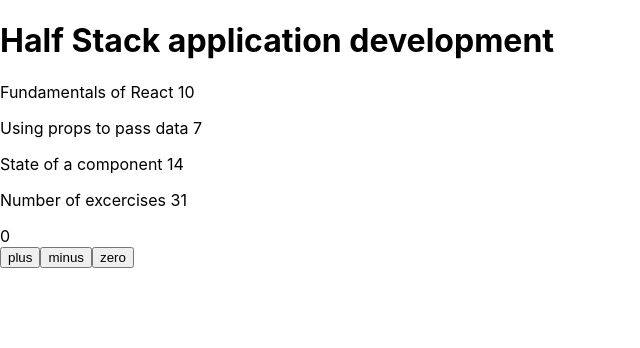
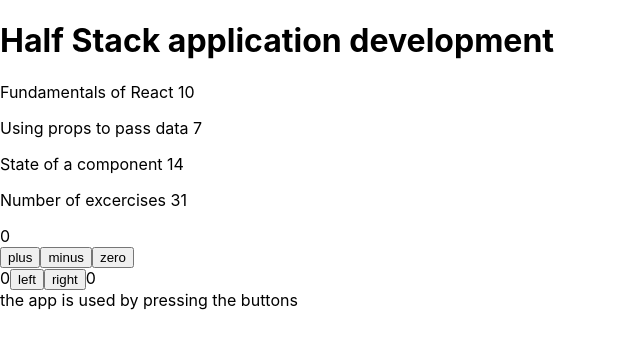
Before and after one commit to edvio4/part1, a React (Create React App) app: page / in a window 1280 px wide. Shown: the top 348 px of the page, without its empty margins (0-640 px from the left). Built offline with nearby package versions, Linux system fonts and the light colour scheme.

Commit message:
put each part into own component file

```diff
--- a/src/App.js
+++ b/src/App.js
@@ -1,101 +1,16 @@
 import React, { useState } from 'react';
 import logo from './logo.svg';
 import './App.css';
-
-// Part 1a,b
-const Header = (props) => {
-    return (
-        <h1>{props.course}</h1>
-    );
-}
-
-const Part = (props) => {
-    return (
-        <p>{props.part} {props.exercises}</p>
-    );
-}
-
-const Content = (props) => {
-    return (
-        <>
-            <Part part={props.parts[0].name} exercises={props.parts[0].exercises} />
-            <Part part={props.parts[1].name} exercises={props.parts[1].exercises} />
-            <Part part={props.parts[2].name} exercises={props.parts[2].exercises} />
-        </>
-    );
-}
-
-const Total = (props) => {
-    return (
-        <p>Number of excercises {props.total}</p>
-    );
-}
-
-const Part1 = () => {
-    const course = {
-        name: 'Half Stack application development',
-            parts: [
-            {
-                name: 'Fundamentals of React',
-                exercises: 10
-            },
-            {
-            name: 'Using props to pass data',
-            exercises: 7
-            },
-            {
-                name: 'State of a component',
-                exercises: 14
-            }
-        ]
-    };
-
-    return (
-        <div>
-            <Header course={course.name} />
-            <Content parts={course.parts} />
-            <Total total={course.parts[0].exercises + course.parts[1].exercises + course.parts[2].exercises} />
-        </div>
-    );
-}
-
-// Part 1c
-const Display = ({counter}) => {
-    return (
-        <div>{counter}</div>
-    );
-}
-
-const Button = ({text, handleClick}) => {
-    return (
-        <button onClick={handleClick}>
-            {text}
-        </button>
-    );
-}
-
-const Part1c = () => {
-    const [counter, setCounter] = useState(0);
-
-    const increaseByOne = () => setCounter(counter+1);
-    const decreaseByOne = () => setCounter(counter-1);
-    const setToZero = () => setCounter(0);
-
-    return (
-        <div>
-            <Display counter={counter} />
-            <Button text='plus' handleClick={increaseByOne} />
-            <Button text='minus' handleClick={decreaseByOne} />
-            <Button text='zero' handleClick={setToZero} />
-        </div>
-    );
-}
+import Part1ab from './Part1ab';
+import Part1c from './Part1c';
+import Part1d from './Part1d';
 
 function App() {
     return (
         <div>
-          <Part1 />
+          <Part1ab />
           <Part1c />
+          <Part1d />
         </div>
     );
 }
--- /dev/null
+++ b/src/Button.js
@@ -0,0 +1,11 @@
+import React from 'react';
+
+const Button = ({text, handleClick}) => {
+    return (
+        <button onClick={handleClick}>
+            {text}
+        </button>
+    );
+}
+
+export default Button;
--- /dev/null
+++ b/src/Part1ab.js
@@ -0,0 +1,59 @@
+import React from 'react';
+
+const Header = (props) => {
+    return (
+        <h1>{props.course}</h1>
+    );
+}
+
+const Part = (props) => {
+    return (
+        <p>{props.part} {props.exercises}</p>
+    );
+}
+
+const Content = (props) => {
+    return (
+        <>
+            <Part part={props.parts[0].name} exercises={props.parts[0].exercises} />
+            <Part part={props.parts[1].name} exercises={props.parts[1].exercises} />
+            <Part part={props.parts[2].name} exercises={props.parts[2].exercises} />
+        </>
+    );
+}
+
+const Total = (props) => {
+    return (
+        <p>Number of excercises {props.total}</p>
+    );
+}
+
+const Part1ab = () => {
+    const course = {
+        name: 'Half Stack application development',
+            parts: [
+            {
+                name: 'Fundamentals of React',
+                exercises: 10
+            },
+            {
+            name: 'Using props to pass data',
+            exercises: 7
+            },
+            {
+                name: 'State of a component',
+                exercises: 14
+            }
+        ]
+    };
+
+    return (
+        <div>
+            <Header course={course.name} />
+            <Content parts={course.parts} />
+            <Total total={course.parts[0].exercises + course.parts[1].exercises + course.parts[2].exercises} />
+        </div>
+    );
+}
+
+export default Part1ab;
--- /dev/null
+++ b/src/Part1c.js
@@ -0,0 +1,27 @@
+import React, { useState } from 'react';
+import Button from './Button';
+
+const Display = ({counter}) => {
+    return (
+        <div>{counter}</div>
+    );
+}
+
+const Part1c = () => {
+    const [counter, setCounter] = useState(0);
+
+    const increaseByOne = () => setCounter(counter+1);
+    const decreaseByOne = () => setCounter(counter-1);
+    const setToZero = () => setCounter(0);
+
+    return (
+        <div>
+            <Display counter={counter} />
+            <Button text='plus' handleClick={increaseByOne} />
+            <Button text='minus' handleClick={decreaseByOne} />
+            <Button text='zero' handleClick={setToZero} />
+        </div>
+    );
+}
+
+export default Part1c;
--- /dev/null
+++ b/src/Part1d.js
@@ -0,0 +1,48 @@
+import React, { useState } from 'react';
+import Button from './Button';
+
+const History = ({allClicks}) => {
+    if (allClicks.length === 0) {
+        return (
+            <div>
+                the app is used by pressing the buttons
+            </div>
+        );
+    }
+
+    return (
+        <div>
+            button press history: {allClicks.join(' ')}
+        </div>
+    );
+}
+
+const Part1d = () => {
+    const [left, setLeft] = useState(0);
+    const [right, setRight] = useState(0);
+    const [allClicks, setAll] = useState([]);
+
+    const handleLeftClick = () => {
+        setAll(allClicks.concat('L'))
+        setLeft(left + 1)
+    }
+
+    const handleRightClick = () => {
+        setAll(allClicks.concat('R'))
+        setRight(right + 1)
+    }
+
+    return (
+        <div>
+            <div>
+                {left}
+                <Button handleClick={handleLeftClick} text='left' />
+                <Button handleClick={handleRightClick} text='right' />
+                {right}
+                <History allClicks={allClicks} />
+                </div>
+        </div>
+    );
+}
+
+export default Part1d;
```
